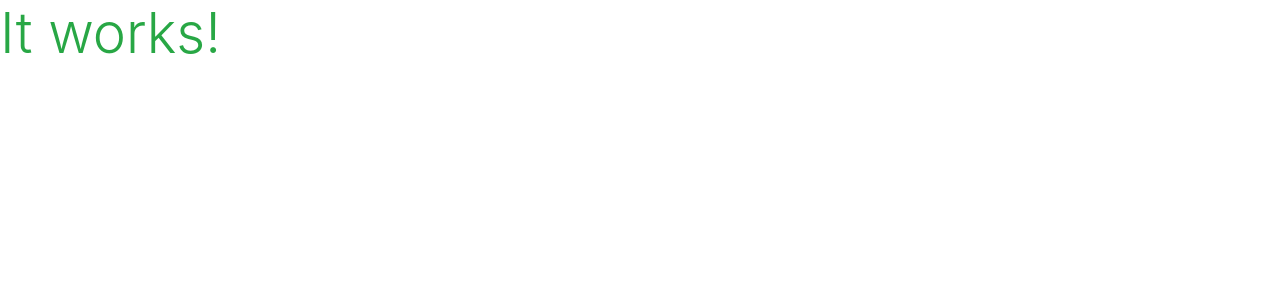
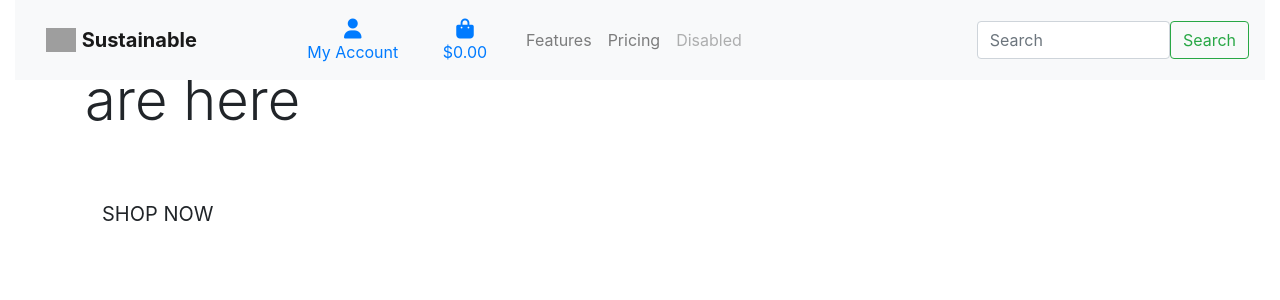
Before and after one commit to J-R77-stack/sustainable_ecommerce, a Django app: page / in a window 1280 px wide. Shown: the top 300 px of the page. Run offline with Django 3.2, Linux system fonts and the light colour scheme; some libraries are stand-ins or nearby versions; grey boxes are pictures that could not be loaded.

Commit message:
start building nav bar and header

```diff
--- a/home/templates/home/index.html
+++ b/home/templates/home/index.html
@@ -1,6 +1,27 @@
 {% extends "base.html" %}
 {% load static %}
 
+{% block page_header %}
+    <div class="container header-container">
+        <div class="row">
+            <div class="col"></div>
+        </div>
+    </div>
+{% endblock %}
+
 {% block content %}
-    <h1 class="display-4 text-success">It works!</h1>
+<div class="container h-100">
+    <div class="row h-100">
+        <div class="col-7 col-md-6 my-auto">
+            <h1 class="display-4 logo-font text-black">
+                The new collections are here
+            </h1>
+            <div class="my-5">
+                <h4>
+                    <a href="" class="shop-now-button btn btn-lg rounded-0 text-uppercase py-3">Shop Now</a>
+                </h4>
+            </div>
+        </div>
+    </div>
+</div>
 {% endblock %}
--- a/templates/base.html
+++ b/templates/base.html
@@ -24,6 +24,7 @@
     {% block corejs %}
         <!-- Optional JavaScript -->
         <!-- jQuery first, then Popper.js, then Bootstrap JS -->
+        <script src="https://kit.fontawesome.com/0ca54436e3.js" crossorigin="anonymous"></script>
         <script src="https://code.jquery.com/jquery-3.6.0.min.js" integrity="sha256-/xUj+3OJU5yExlq6GSYGSHk7tPXikynS7ogEvDej/m4=" crossorigin="anonymous"></script>
         <script src="https://cdn.jsdelivr.net/npm/popper.js@1.16.0/dist/umd/popper.min.js" integrity="sha384-Q6E9RHvbIyZFJoft+2mJbHaEWldlvI9IOYy5n3zV9zzTtmI3UksdQRVvoxMfooAo" crossorigin="anonymous"></script>
         <script src="https://cdn.jsdelivr.net/npm/bootstrap@4.4.1/dist/js/bootstrap.min.js" integrity="sha384-wfSDF2E50Y2D1uUdj0O3uMBJnjuUD4Ih7YwaYd1iqfktj0Uod8GCExl3Og8ifwB6" crossorigin="anonymous"></script>
@@ -35,7 +36,76 @@
     <title>Sustainable {% block extra_title %}{% endblock %}</title>
   </head>
   <body>
-    <header class="container-fluid fixed-top"></header>
+    <header class="container-fluid fixed-top">
+      <nav class="navbar navbar-expand-lg navbar-light bg-light">
+        <div class="container-fluid">
+          <a class="navbar-brand" href="#">
+            <img src="#" alt="" width="30" height="24" class="d-inline-block align-text-top">
+            <strong>Sustainable</strong>
+          </a>
+          <button class="navbar-toggler" type="button" data-bs-toggle="collapse" data-bs-target="#navbarNav" aria-controls="navbarNav" aria-expanded="false" aria-label="Toggle navigation">
+            <span class="navbar-toggler-icon"></span>
+          </button>
+          <div class="col-12 col-lg-4 my-auto py-1 py-lg-0">
+            <ul class="list-inline list-unstyled text-center text-lg-right my-0">
+                <li class="list-inline-item dropdown">
+                    <a class="text-black nav-link" href="#" id="user-options" data-toggle="dropdown" aria-haspopup="true" aria-expanded="false">
+                        <div class="text-center">
+                            <div><i class="fas fa-user fa-lg"></i></div>
+                            <p class="my-0">My Account</p>
+                        </div>
+                    </a>
+                    <div class="dropdown-menu border-0" aria-labelledby="user-options">
+                        {% if request.user.is_authenticated %}
+                            {% if request.user.is_superuser %}
+                                <a href="" class="dropdown-item">Product Management</a>
+                            {% endif %}
+                            <a href="" class="dropdown-item">My Profile</a>
+                            <a href="{% url 'account_logout' %}" class="dropdown-item">Logout</a>
+                        {% else %}
+                            <a href="{% url 'account_signup' %}" class="dropdown-item">Register</a>
+                            <a href="{% url 'account_login' %}" class="dropdown-item">Login</a>
+                        {% endif %}
+                    </div>
+                </li>
+                <li class="list-inline-item">
+                    <a class="{% if grand_total %}text-info font-weight-bold{% else %}text-black{% endif %} nav-link" href="">
+                        <div class="text-center">
+                            <div><i class="fas fa-shopping-bag fa-lg"></i></div>
+                            <p class="my-0">
+                                {% if grand_total %}
+                                    ${{ grand_total|floatformat:2 }}
+                                {% else %}
+                                    $0.00
+                                {% endif %}
+                            </p>
+                        </div>
+                    </a>
+                </li>
+            </ul>
+        </div>
+          <div class="collapse navbar-collapse" id="navbarNav">
+            <ul class="navbar-nav">
+
+              <li class="nav-item">
+                <a class="nav-link" href="#">Features</a>
+              </li>
+              <li class="nav-item">
+                <a class="nav-link" href="#">Pricing</a>
+              </li>
+              <li class="nav-item">
+                <a class="nav-link disabled">Disabled</a>
+              </li>
+            </ul>
+          </div>
+        </div>
+        <form class="d-flex">
+          <input class="form-control me-2" type="search" placeholder="Search" aria-label="Search">
+          <button class="btn btn-outline-success" type="submit">Search</button>
+        </form>
+      </nav>
+
+    </header>
 
     {% if messages %}
         <div class="message-container"></div>
```
